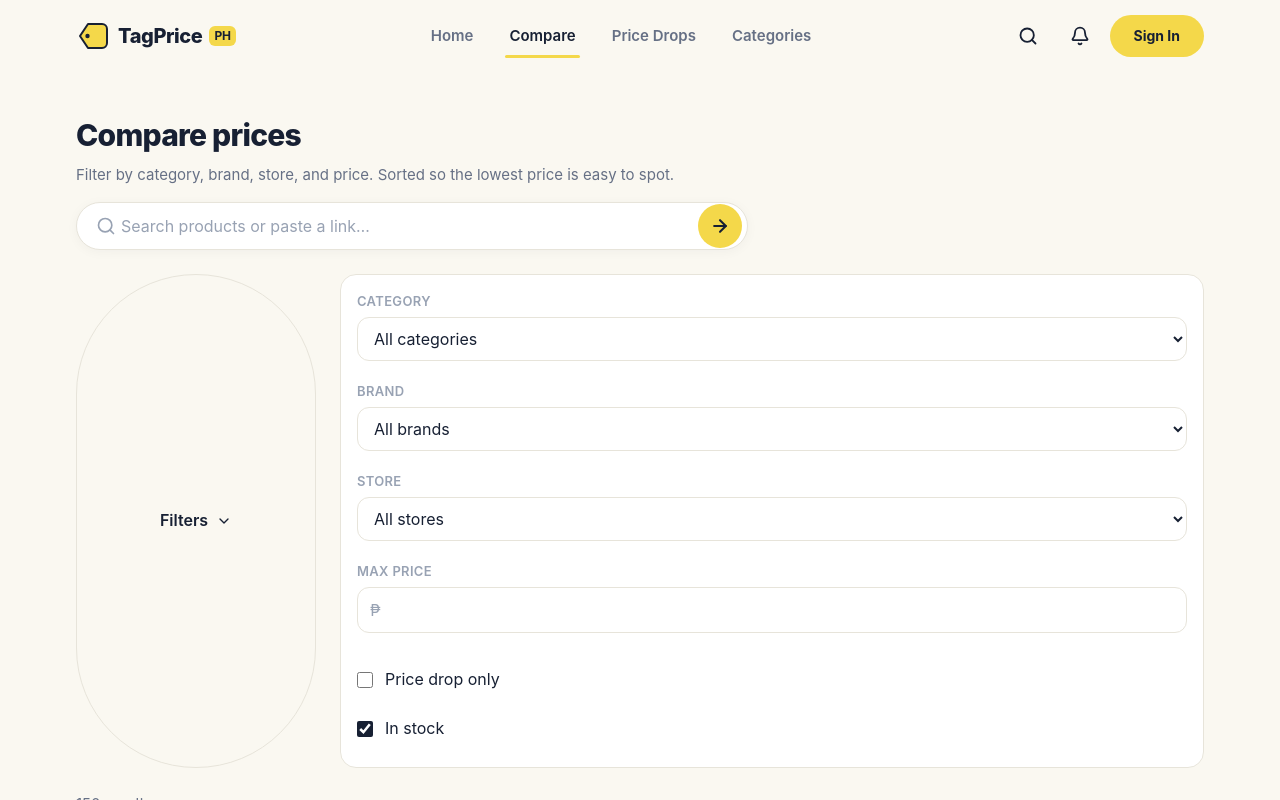
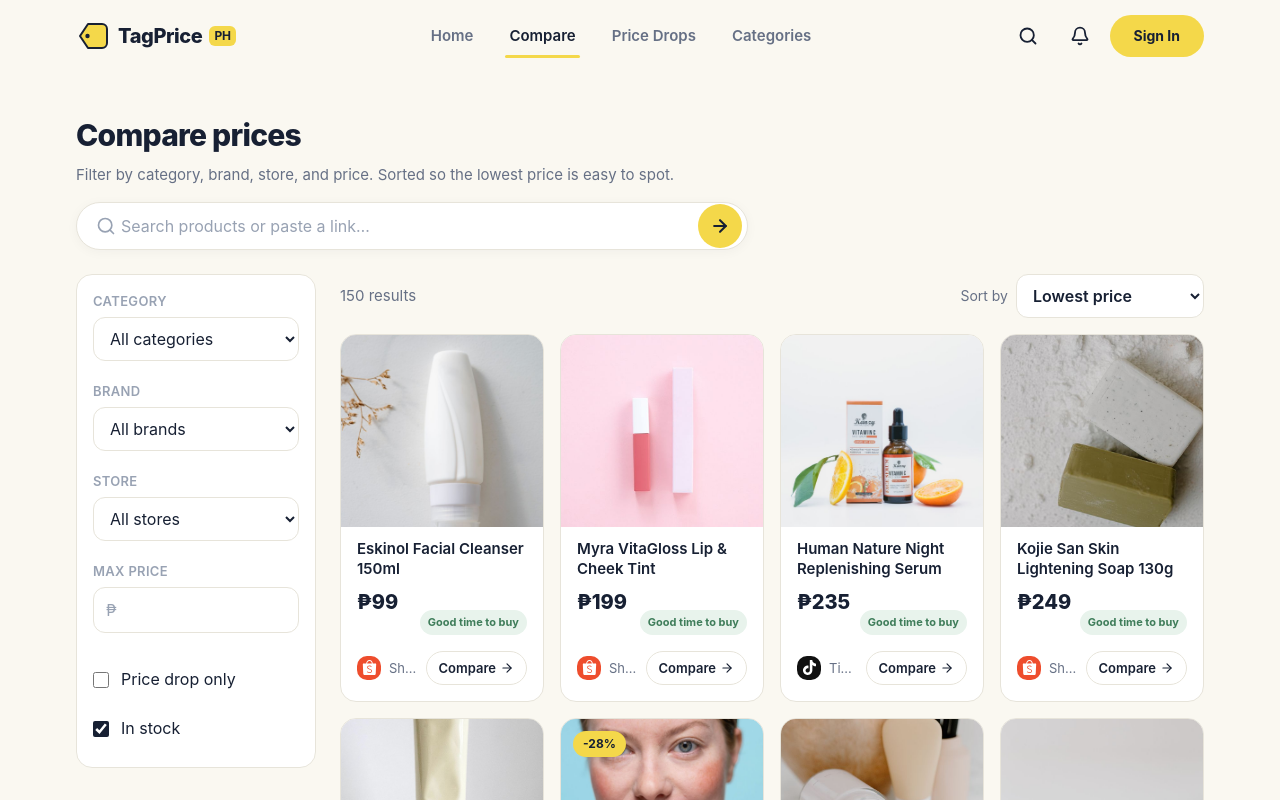
Before and after one commit to jewelcruzs0922-dev/TagPricePH, a Next.js app: page /search in a window 1280 px wide. Shown: the top 800 px of the page. Built offline with nearby package versions, Linux system fonts and the light colour scheme.

Commit message:
fix(search): responsive hide on Filters button never applied, breaking /search grid

```diff
--- a/components/search/SearchResults.tsx
+++ b/components/search/SearchResults.tsx
@@ -35,9 +35,13 @@
 
   return (
     <div className="grid gap-6 lg:grid-cols-[240px_1fr]">
+      {/* Wrapper (not the button) carries the responsive hide: .btn-ghost sets
+          an unlayered display that would otherwise beat Tailwind's lg:hidden
+          and steal column 1 of the grid above. */}
+      <div className="lg:hidden">
         <button
           type="button"
-        className="btn-ghost w-full justify-between lg:hidden"
+          className="btn-ghost w-full justify-between"
           aria-expanded={filtersOpen}
           onClick={() => setFiltersOpen((value) => !value)}
         >
@@ -48,6 +52,7 @@
             <ChevronDown className="h-4 w-4" aria-hidden="true" />
           )}
         </button>
+      </div>
       <aside
         aria-label="Filters"
         className={`${filtersOpen ? "block" : "hidden"} lg:block lg:sticky lg:top-24 lg:self-start`}
```
Lines whose indentation alone changed are shown as unchanged.
